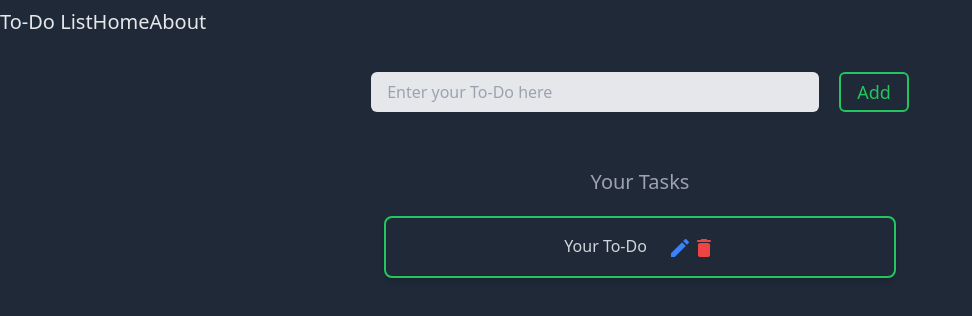
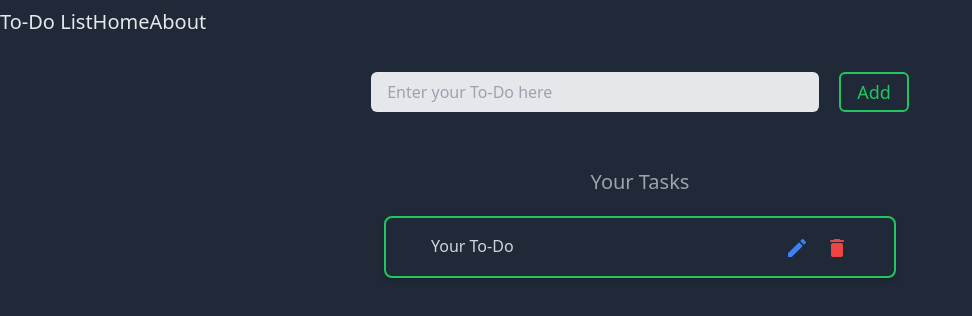
Before and after one commit to derangee/To-Do-List, a Next.js app in the folder client/: page / in a window 1280 px wide. Shown: the top 316 px of the page, without its empty margins (0-972 px from the left). Built offline with nearby package versions, Linux system fonts and the light colour scheme.

Commit message:
Update page.js

```diff
--- a/client/app/page.js
+++ b/client/app/page.js
@@ -19,9 +19,8 @@ export default function Home() {
 
       <div className="flex justify-center">
         <div className="container mt-5 p-4 flex justify-center rounded-lg border-2 border-green-500 bg-gray-800 w-[40vw] shadow-md gap-2">
-        <span className="text-gray-300">Your To-Do</span>
-
-        <div className="flex ml-[1vw]">
+        <span className="text-gray-300 w-[70%] break-words">Your To-Do</span>
+        <div className="flex ml-[1vw] gap-4">
         <button><EditIcon className="text-blue-500"></EditIcon> </button>
         <button><DeleteRoundedIcon className="text-red-500"></DeleteRoundedIcon> </button>
         </div>
```
